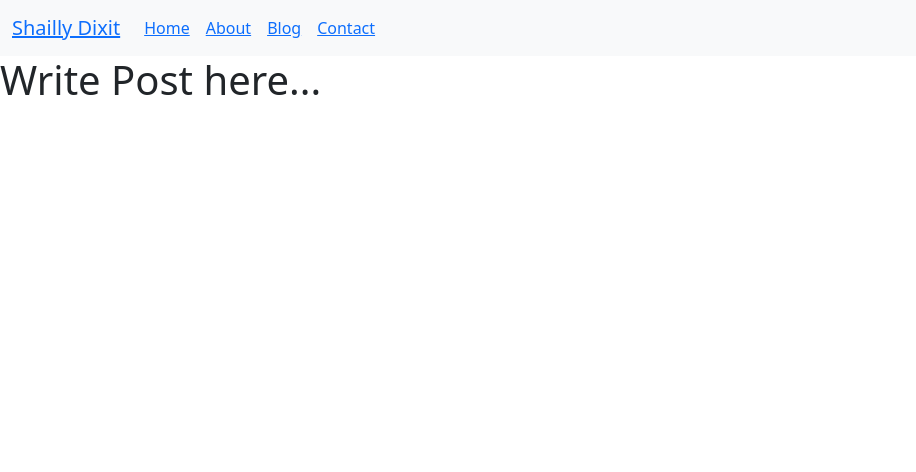
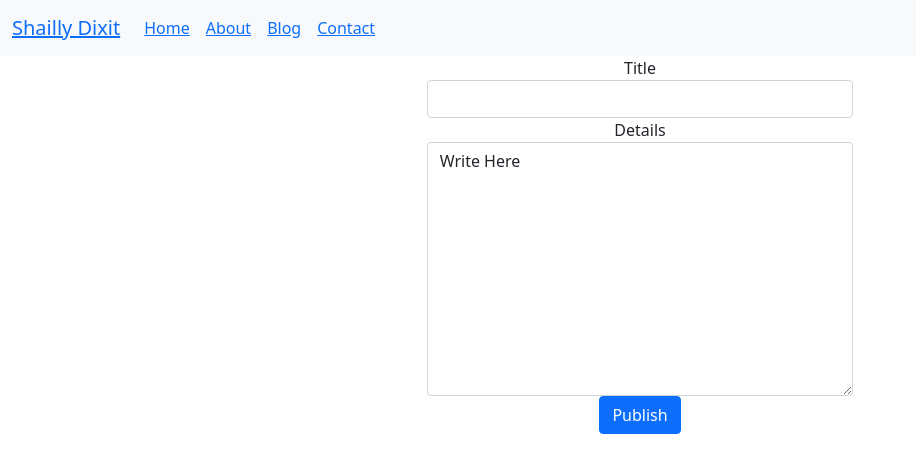
Before and after one commit to shaillydixit/BasicWeb_ReactJs, a React (Create React App) app: page /post in a window 1280 px wide. Shown: the top 472 px of the page, without its empty margins (0-916 px from the left). Built offline with nearby package versions, Linux system fonts and the light colour scheme.

Commit message:
form created

```diff
--- a/src/components/writepost.jsx
+++ b/src/components/writepost.jsx
@@ -1,13 +1,25 @@
 import React,{ Component } from 'react';
 
 export default class post extends Component{
-    render(){
-        return(
+render(){
+return(
+    <center>
 <div>
-    <h1>
-        Write Post here...
-    </h1>
+    <div class="jumbotron col-lg-4">
+        <form>
+            <div class="form-group">
+                <label for="exampleInputEmail1">Title</label>
+                <input type="text" class="form-control" id="title" name="title" required />
+            </div>
+            <div class="form-group">
+                <label for="exampleInputPassword1" >Details</label>
+                <textarea class="form-control" name="body" cols="30" rows="10">Write Here</textarea>
+            </div>
+            <button type="submit" class="btn btn-primary">Publish</button>
+        </form>
+    </div>
 </div>
-        )
-    }
+</center>
+)
 }
+}
```
